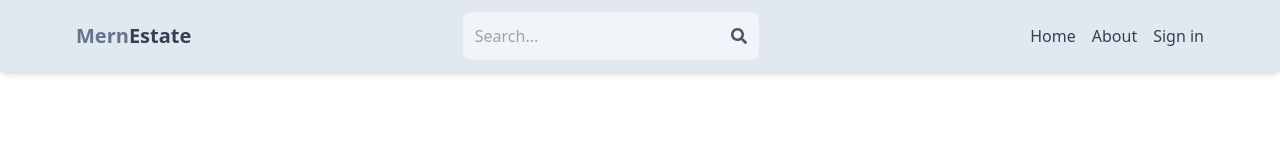
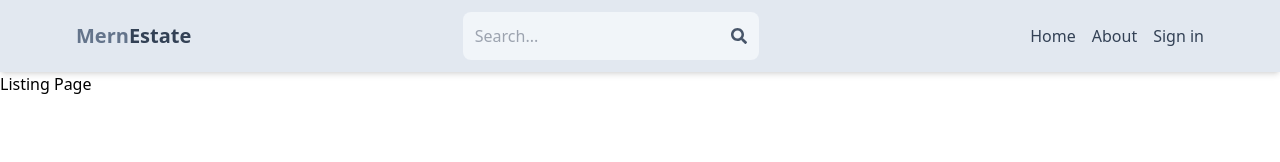
Before and after one commit to iamlydial/mern-estates, a React (Vite) app in the folder client/: page /listing/1 in a window 1280 px wide. Shown: the top 162 px of the page. Built offline with nearby package versions, Linux system fonts and the light colour scheme; no server answers.

Commit message:
create Listing page
- add listing to app.jsx

```diff
--- a/client/src/App.jsx
+++ b/client/src/App.jsx
@@ -9,6 +9,7 @@ import Header from "./components/Header";
 import PrivateRoute from "./components/PrivateRoute";
 import CreateListing from "./pages/CreateListing";
 import UpdateListing from "./pages/UpdateListing";
+import Listing from "./pages/Listing";
 
 function App() {
   const [count, setCount] = useState(0);
@@ -22,6 +23,7 @@ function App() {
           <Route path="/sign-in" element={<Signin />} />
           <Route path="/sign-up" element={<Signup />} />
           <Route path="/about" element={<About />} />
+          <Route path="/listing/:listingId" element={<Listing />} />
           <Route element={<PrivateRoute />}>
             <Route path="/profile" element={<Profile />} />
             <Route path="/create-listing" element={<CreateListing />} />
--- /dev/null
+++ b/client/src/pages/Listing.jsx
@@ -0,0 +1,7 @@
+import React from "react";
+
+const Listing = () => {
+  return <div>Listing Page</div>;
+};
+
+export default Listing;
```
